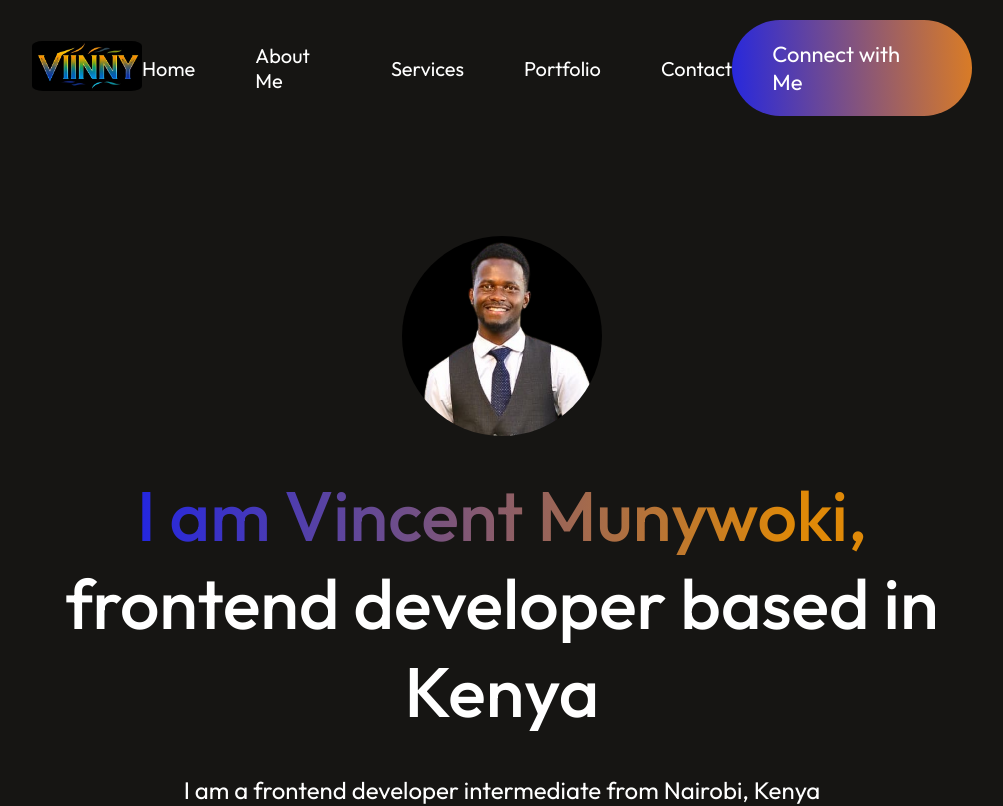
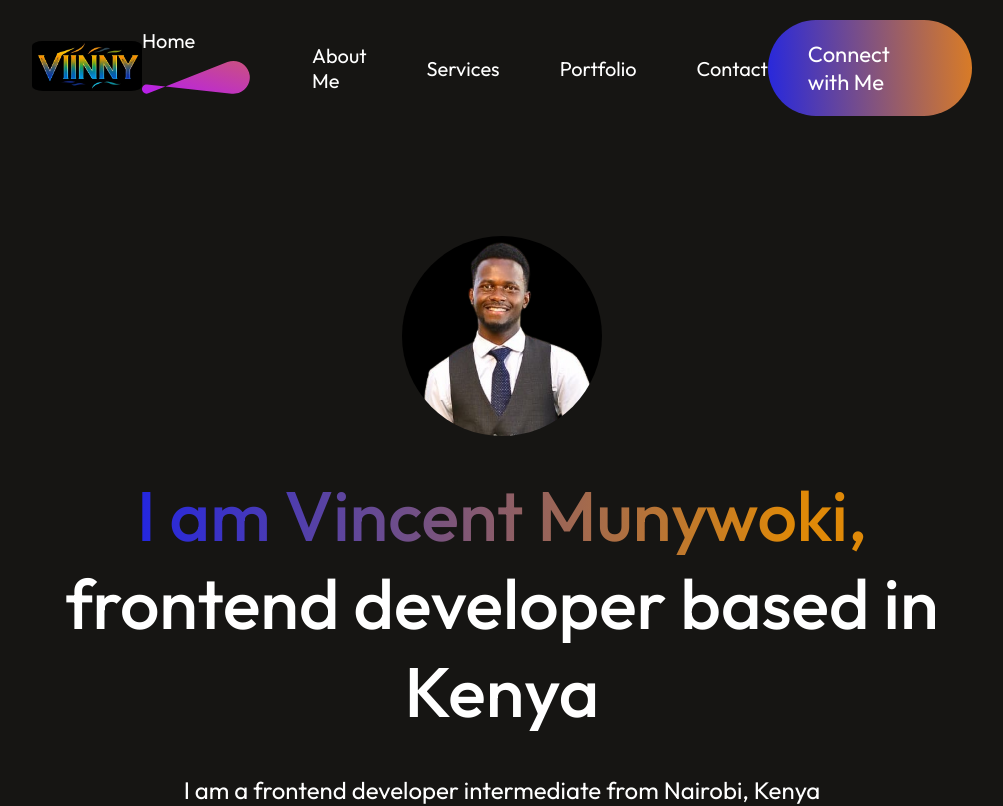
Before and after one commit to vincentMunywoki/my-portfolio, a React (Vite) app: page / in a window 1280 px wide. Shown: the top 806 px of the page, without its empty margins (138-1141 px from the left). Built offline with nearby package versions, Linux system fonts and the light colour scheme.

Commit message:
footer-update

```diff
--- a/src/Components/Footer/Footer.jsx
+++ b/src/Components/Footer/Footer.jsx
@@ -16,7 +16,7 @@ const Footer = () => {
                     <img src={user_icon} alt="" />
                     <textarea name="text" rows="1" placeholder='Share your suggeston here...'></textarea>
                 </div>
-                <div className="footer-subscribe">Subscribe</div>
+                <div className="footer-subscribe">Send</div>
             </div>
         </div>
         <hr />
--- a/src/Components/Navbar/Navbar.jsx
+++ b/src/Components/Navbar/Navbar.jsx
@@ -1,9 +1,13 @@
 // type rafce to convert navbar file to component.
-import React from "react";
+import React, { useState } from "react";
 import "./Navbar.css";
 import logo from "../../assets/logo.png";
+import underline from '../../assets/nav_underline.svg'
 
 const Navbar = () => {
+
+  const [menu,setMenu] = useState("home");
+
   return (
     <div className="navbar">
       <div className="flex items-center">
@@ -11,11 +15,11 @@ const Navbar = () => {
       </div>
 
       <ul className="nav-menu">
-        <li>Home</li>
-        <li>About Me</li>
-        <li>Services</li>
-        <li>Portfolio</li>
-        <li>Contact</li>
+        <li><p>Home</p>{menu==="home"? <img src={underline} alt=''/>:<></>}</li>
+        <li><p>About Me</p>{menu==="about"? <img src={underline} alt=''/>:<></>}</li>
+        <li><p>Services</p>{menu==="services"? <img src={underline} alt=''/>:<></>}</li>
+        <li><p>Portfolio</p>{menu==="work"? <img src={underline} alt=''/>:<></>}</li>
+        <li><p>Contact</p>{menu==="contact"? <img src={underline} alt=''/>:<></>}</li>
       </ul>
       <div className="nav-connect">Connect with Me</div>
     </div>
```
